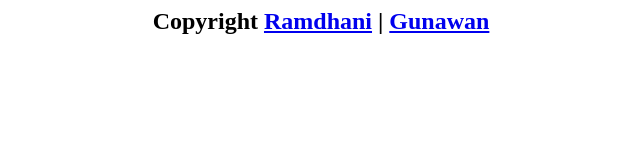
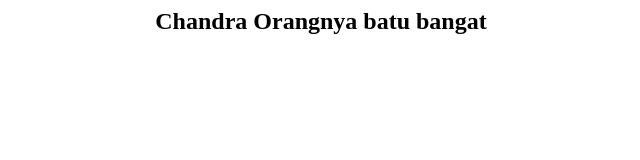
Before and after one commit to cyberdhani/cyberdhani.github.io, a plain HTML site: page index.html in a window 1280 px wide. Shown: the whole page, without its empty margins (319-959 px from the left). Drawn offline with Linux system fonts and the light colour scheme.

Commit message:
Initial commit

```diff
--- a/index.html
+++ b/index.html
@@ -4,7 +4,7 @@
 </head>
 <body>
 <center>
-<h2>Copyright <a href="www.anonymousramdhani.blogspot.com">Ramdhani</a> | <a href="www.softwarerevolution46.blogspot.com">Gunawan</a></h2>
+<h2>Chandra Orangnya batu bangat</h2>
 </center>
 </body>
 </html>
```
